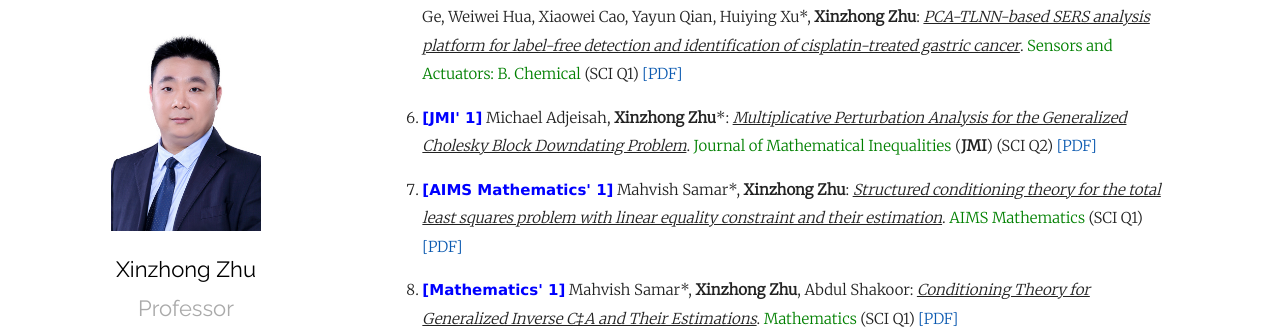
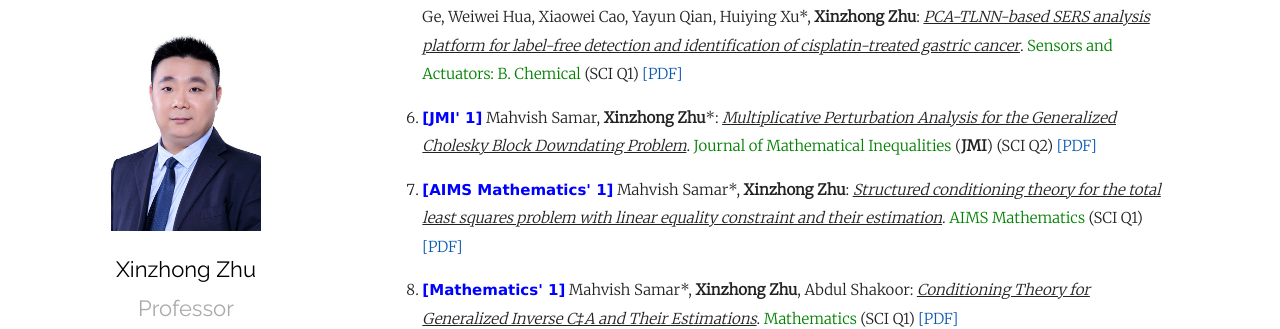
Before and after one commit to xinzhongzhu/xinzhongzhu.github.io, a Jekyll site: the page built from index.md, in a window 1280 px wide and 900 px high, scrolled down 625 px. Shown: the part 152-481 px from the top of the window. Built offline with Jekyll 4.4.1, drawn with Linux system fonts in a browser that asks for light colours; our own code applies the rules of GitHub Pages for plain Markdown files.

Commit message:
Update index.md

```diff
--- a/index.md
+++ b/index.md
@@ -28,7 +28,7 @@ Please drop me a message by email: <u>zxz@zjnu.edu.cn</u> or <u>zxz@ci-xing.com<
 
 <p style="margin-top: 8px;"><li><font face="verdana" color="blue"><b>[Sensors and Actuators: B. Chemical' 1]</b></font> Dawei Cao, Hechuan Lin, Ziyang Liu, Jiaji Qiu, Shengjie Ge, Weiwei Hua, Xiaowei Cao, Yayun Qian, Huiying Xu*, <b>Xinzhong Zhu</b>: <i><u>PCA-TLNN-based SERS analysis platform for label-free detection and identification of cisplatin-treated gastric cancer</u></i>. <font color="green">Sensors and Actuators: B. Chemical</font> (SCI Q1)  <a href = "https://xinzhongzhu.github.io/document/2023_5_5.pdf">[PDF]</a> </li></p>
 
- <p style="margin-top: 8px;"><li><font face="verdana" color="blue"><b>[JMI' 1]</b></font> Michael Adjeisah, <b>Xinzhong Zhu</b>*: <i><u> Multiplicative Perturbation Analysis for the Generalized Cholesky Block Downdating Problem</u></i>. <font color="green">Journal of Mathematical Inequalities </font> (<b>JMI</b>) (SCI Q2) <a href = "https://xinzhongzhu.github.io/document/jmi-17-34-pre.pdf">[PDF]</a> </li></p>
+ <p style="margin-top: 8px;"><li><font face="verdana" color="blue"><b>[JMI' 1]</b></font> Mahvish Samar, <b>Xinzhong Zhu</b>*: <i><u> Multiplicative Perturbation Analysis for the Generalized Cholesky Block Downdating Problem</u></i>. <font color="green">Journal of Mathematical Inequalities </font> (<b>JMI</b>) (SCI Q2) <a href = "https://xinzhongzhu.github.io/document/jmi-17-34-pre.pdf">[PDF]</a> </li></p>
 
    <p style="margin-top: 8px;"><li><font face="verdana" color="blue"><b>[AIMS Mathematics' 1]</b></font> Mahvish Samar*, <b>Xinzhong Zhu</b>: <i><u>Structured conditioning theory for the total least squares problem with linear equality constraint and their estimation</u></i>. <font color="green">AIMS Mathematics</font> (SCI Q1) <a href = "https://xinzhongzhu.github.io/document/AIMS%20Mathematics.pdf">[PDF]</a></li></p>
 
```
